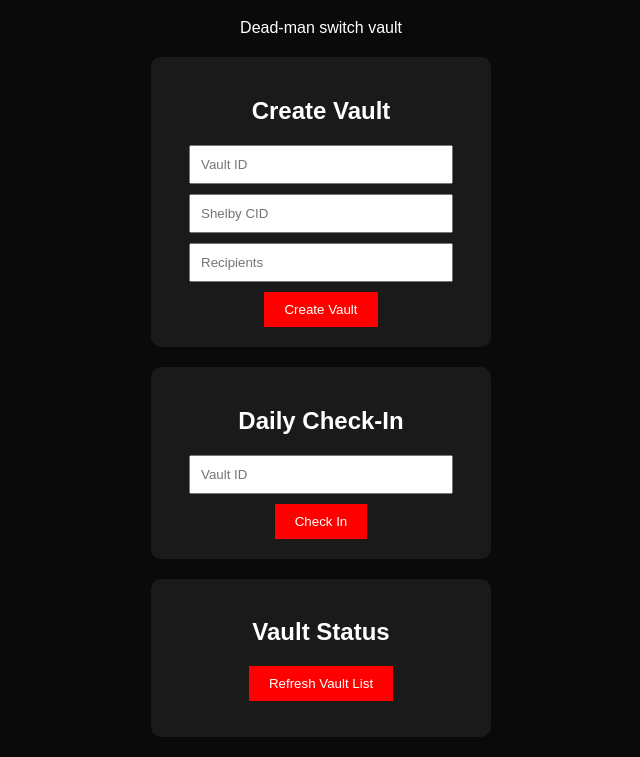
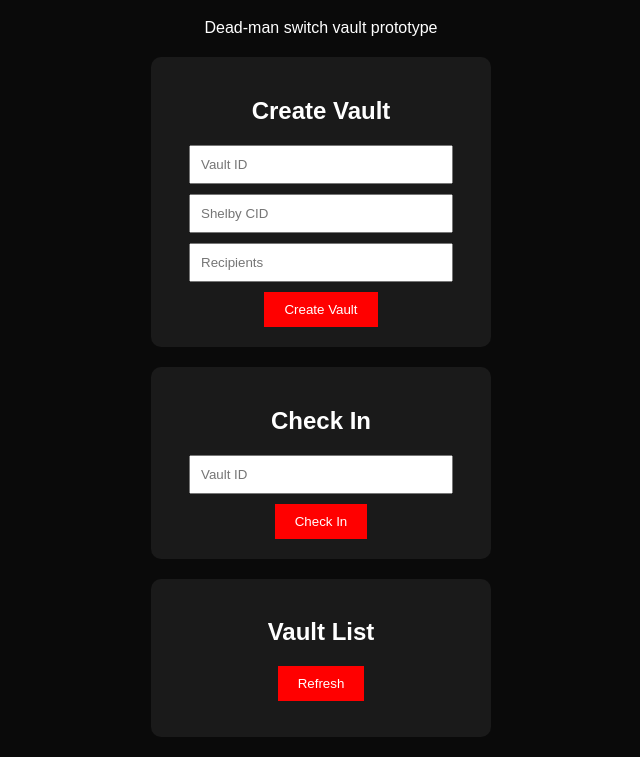
Before and after one commit to Yachtmask/ghostdrop-v2, a plain HTML site: page apps/web/index.html in a window 1280 px wide. Shown: the part 62-819 px from the top of the page, without its empty margins (319-959 px from the left). Drawn offline with Linux system fonts and the light colour scheme.

Commit message:
Update index.html

```diff
--- a/apps/web/index.html
+++ b/apps/web/index.html
@@ -1,6 +1,9 @@
 <!DOCTYPE html>
 <html>
+
 <head>
+
+<meta charset="UTF-8">
 
 <title>GhostDrop Vault</title>
 
@@ -12,7 +15,7 @@
 
 <h1>GhostDrop 💀</h1>
 
-<p>Dead-man switch vault</p>
+<p>Dead-man switch vault prototype</p>
 
 <div class="card">
 
@@ -28,21 +31,21 @@
 
 </div>
 
-
 <div class="card">
 
-<h2>Daily Check-In</h2>
+<h2>Check In</h2>
 
-<input id="checkinVaultId" placeholder="Vault ID">
+<input id="checkVaultId" placeholder="Vault ID">
 
 <button onclick="checkin()">Check In</button>
 
 </div>
+
 <div class="card">
 
-<h2>Vault Status</h2>
+<h2>Vault List</h2>
 
-<button onclick="loadVaults()">Refresh Vault List</button>
+<button onclick="loadVaults()">Refresh</button>
 
 <ul id="vaultList"></ul>
 
@@ -51,4 +54,5 @@
 <script src="app.js"></script>
 
 </body>
+
 </html>
```
